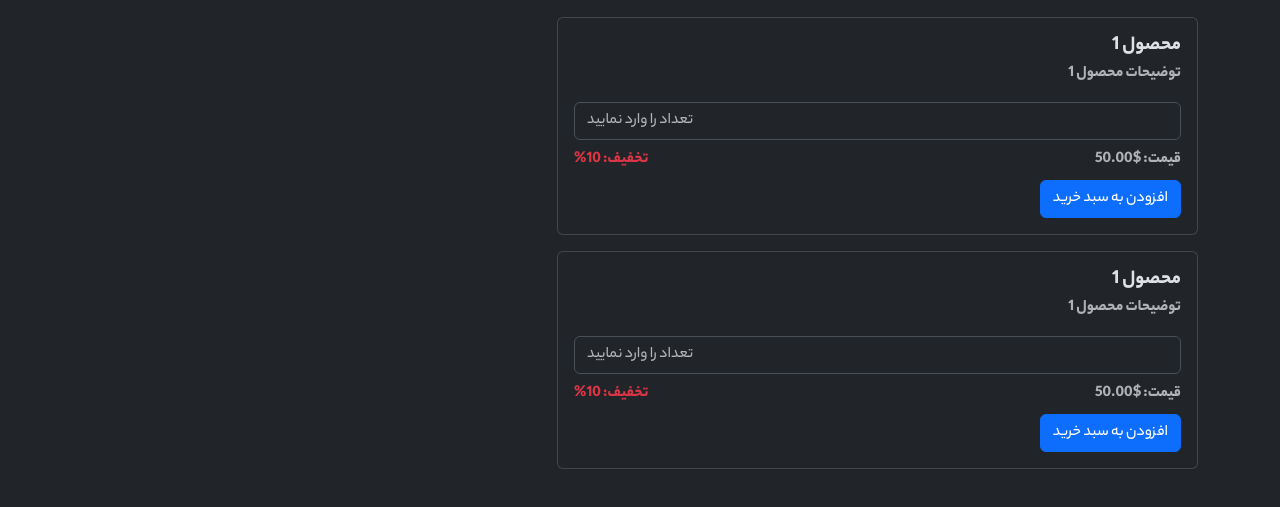
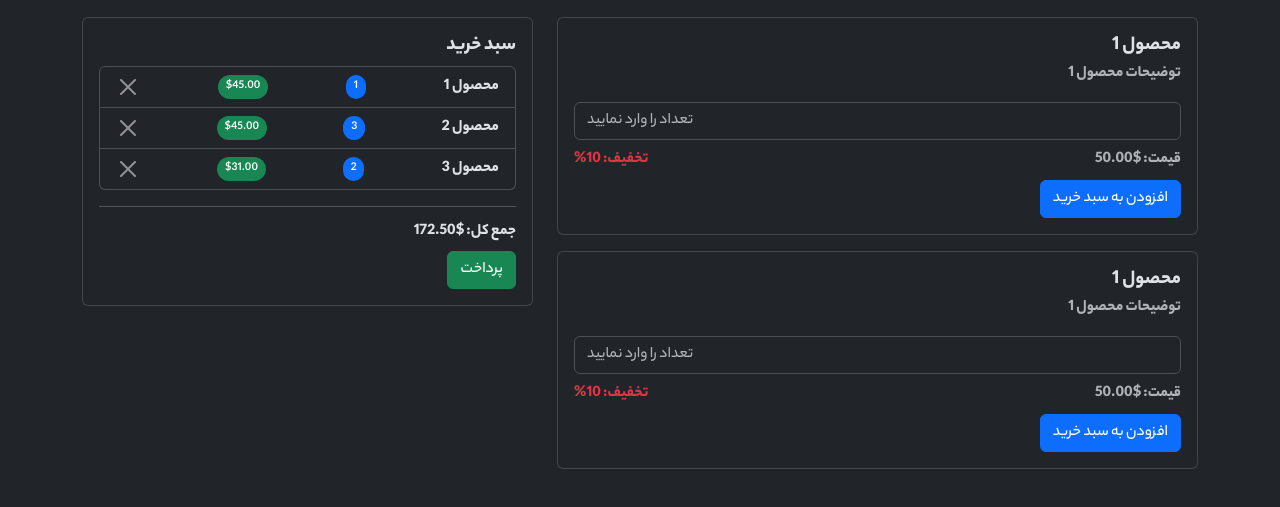
Before and after one commit to saeid-gholami/shopping-basket, a plain HTML site: page index.html in a window 1280 px wide. Shown: the part 93-600 px from the top of the page. Drawn offline with Linux system fonts and the light colour scheme.

Commit message:
coding basket shop html template

```diff
--- a/css/custom.css
+++ b/css/custom.css
@@ -33,3 +33,6 @@ body {
 .fw_800 {
     font-weight: 800;
 }
+.fw_600 {
+    font-weight: 600;
+}
--- a/index.html
+++ b/index.html
@@ -39,7 +39,36 @@
                     </div>
                 </div>
             </div>
-            <div class="col-5"></div>
+            <div class="col-5">
+                <div class="card">
+                    <div class="card-body">
+                        <h5 class="fw_800">سبد خرید</h5>
+                        <ul class="list-group">
+                            <li class="list-group-item d-flex justify-content-between align-content-center">
+                                <span class="fw_800">محصول 1</span>
+                                <span class="badge bg-primary rounded-pill">1</span>
+                                <span class="badge bg-success rounded-pill">$45.00</span>
+                                <button class="btn-close"></button>
+                            </li>
+                            <li class="list-group-item d-flex justify-content-between align-content-center">
+                                <span class="fw_800">محصول 2</span>
+                                <span class="badge bg-primary rounded-pill">3</span>
+                                <span class="badge bg-success rounded-pill">$45.00</span>
+                                <button class="btn-close"></button>
+                            </li>
+                            <li class="list-group-item d-flex justify-content-between align-content-center">
+                                <span class="fw_800">محصول 3</span>
+                                <span class="badge bg-primary rounded-pill">2</span>
+                                <span class="badge bg-success rounded-pill">$31.00</span>
+                                <button class="btn-close"></button>
+                            </li>
+                        </ul>
+                        <hr>
+                        <h5 class="fw_800 fs-6">جمع کل: $172.50</h5>
+                        <button class="btn btn-success">پرداخت</button>
+                    </div>
+                </div>
+            </div>
         </div>
     </div>
     <script src="vendor/bootstrap.bundle.min.js"></script>
```
